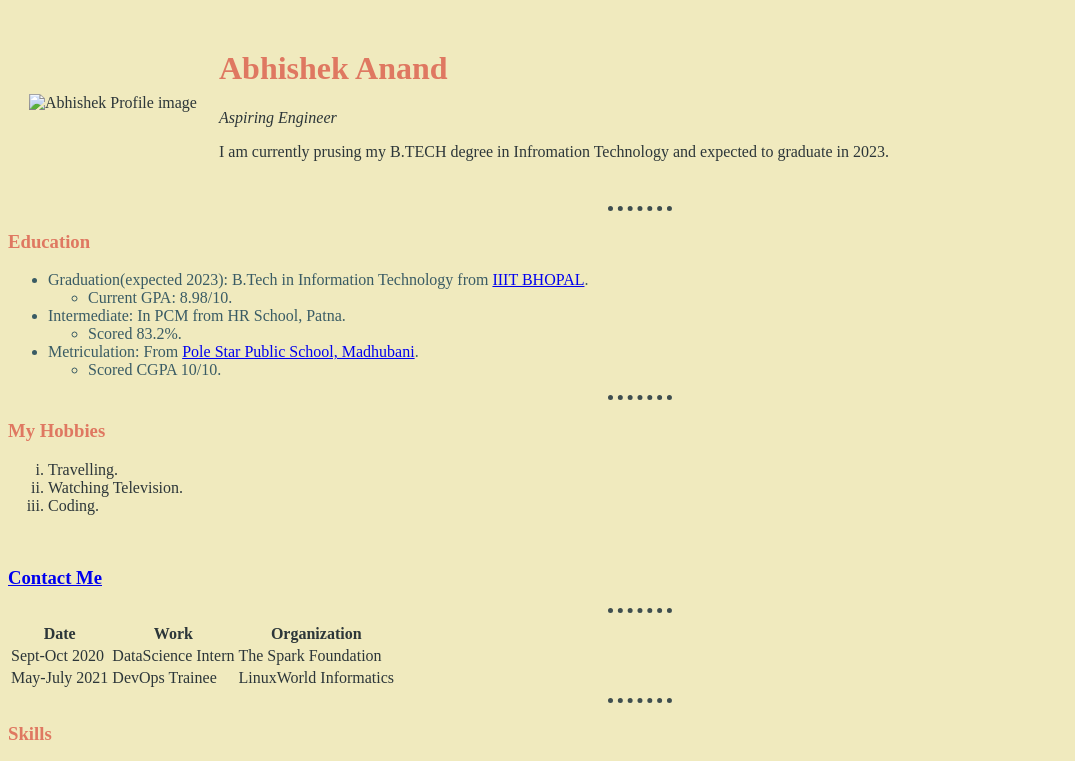
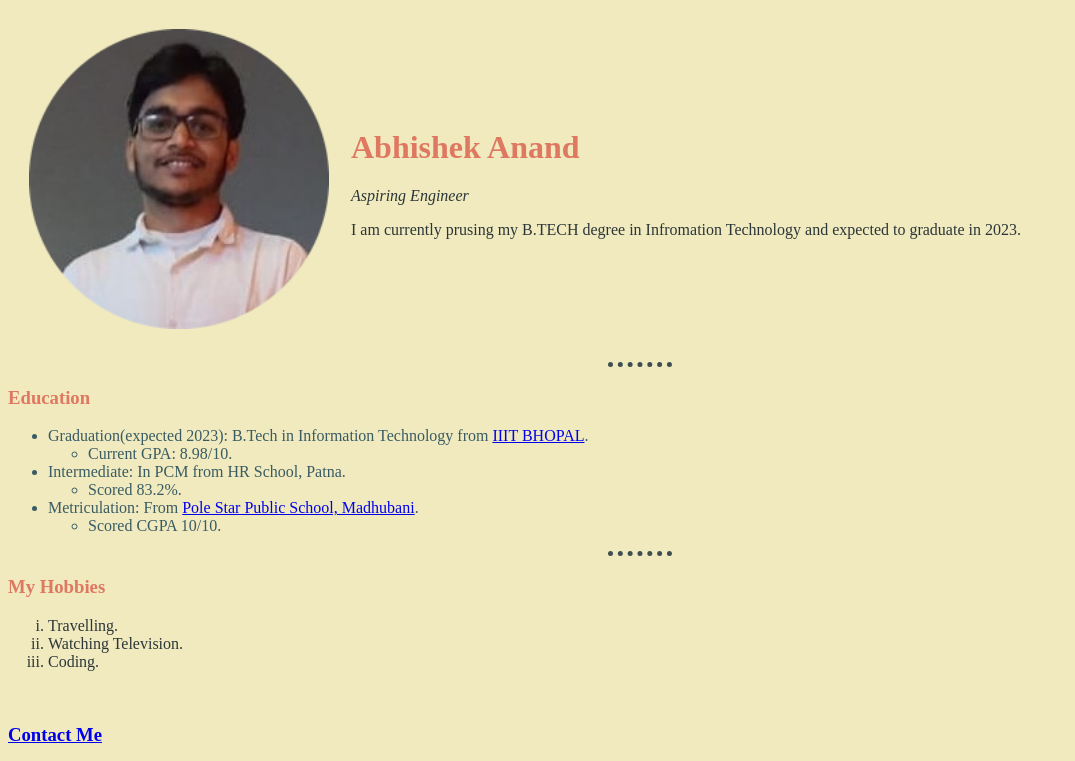
Before and after one commit to anand-byte/aboutMe, a plain HTML site: page index.html in a window 1280 px wide. Shown: the top 761 px of the page, without its empty margins (0-1075 px from the left). Drawn offline with Linux system fonts and the light colour scheme.

Commit message:
Update index.html

```diff
--- a/index.html
+++ b/index.html
@@ -11,7 +11,7 @@
   <table cellspacing="20">
     <tr>
       <td>
-        <img src="abhishek.png" alt="Abhishek Profile image" height="300" width="300">
+        <img src="images/abhishek.png" alt="Abhishek Profile image" height="300" width="300">
       </td>
       <td>
         <h1>Abhishek Anand</h1>
```
